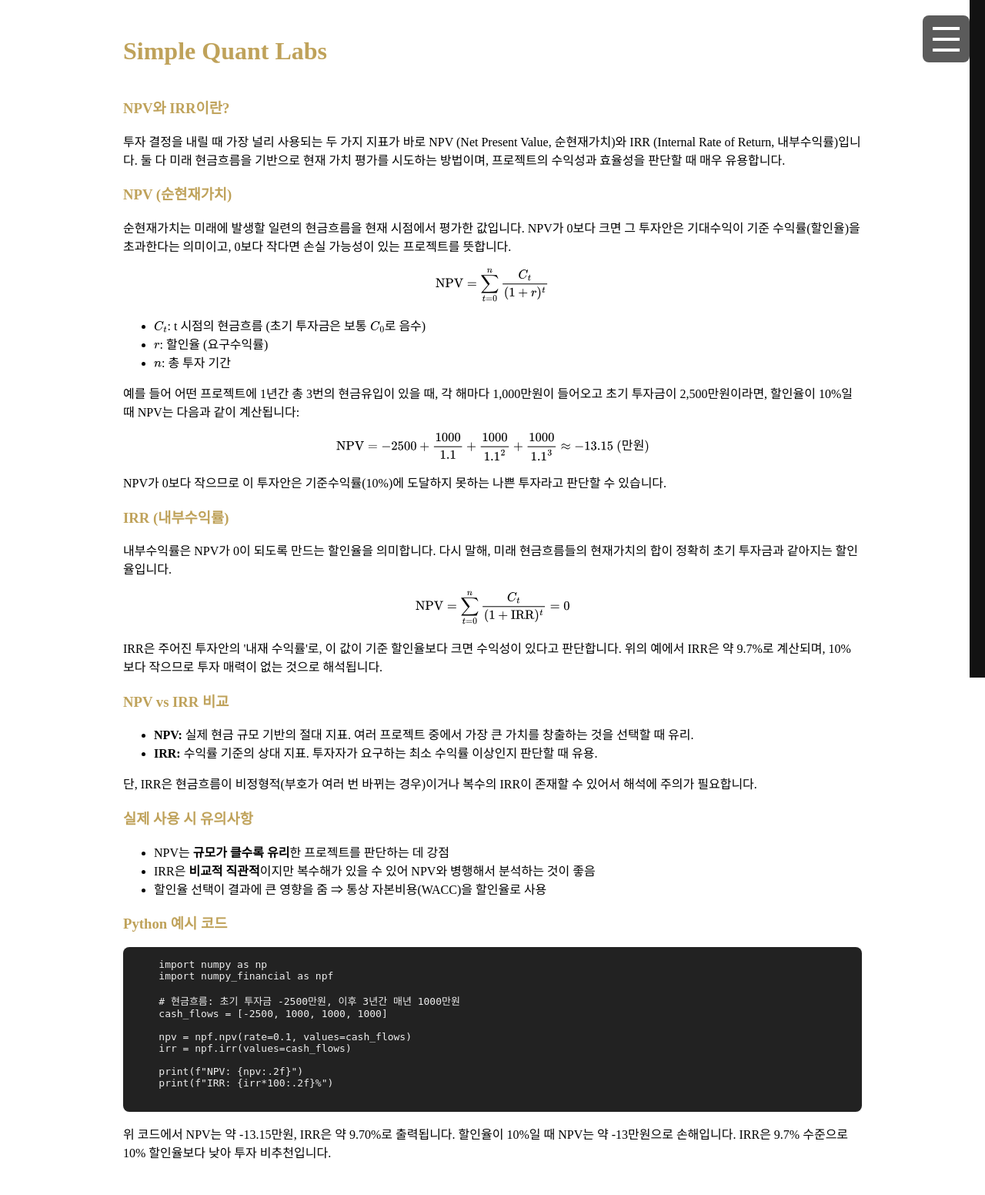
After one commit to puzzlecollector/LLMProphet, a Django app: page /portfolio/portfolio2/ in a window 1280 px wide. The commit adds this page. Shown: the whole page at 77% size. Run offline with Django 5.2, Linux system fonts and the light colour scheme.

Commit message:
added portfolio1, portfolio2

```diff
--- /dev/null
+++ b/analyzer/portfolio_views.py
@@ -0,0 +1,9 @@
+# views.py
+
+from django.shortcuts import render
+
+def portfolio1(request):
+    return render(request, "analyzer/portfolio1.html")
+
+def portfolio2(request):
+    return render(request, "analyzer/portfolio2.html")
--- a/config/urls.py
+++ b/config/urls.py
@@ -17,7 +17,7 @@ Including another URLconf
 from django.contrib import admin
 from django.urls import path, include
 from django.views.generic import RedirectView
-from analyzer import views, home_views, eth_views, sol_views, xrp_views, ada_views, xlm_views, sui_views, link_views, ondo_views, high_risk_crypto_views, timeseries_views
+from analyzer import views, home_views, eth_views, sol_views, xrp_views, ada_views, xlm_views, sui_views, link_views, ondo_views, high_risk_crypto_views, timeseries_views, portfolio_views
 
 urlpatterns = [
     path('', home_views.home_page, name="home"),
@@ -65,4 +65,8 @@ urlpatterns = [
     path("time-series/holts-linear/", timeseries_views.holts_linear, name="holts-linear"),
     path("time-series/holt-winters/", timeseries_views.holt_winters, name="holt-winters"),
     path("time-series/ets/", timeseries_views.ets, name="ets"),
+
+
+    path("portfolio/portfolio1/", portfolio_views.portfolio1, name="portfolio1"),
+    path("portfolio/portfolio2/", portfolio_views.portfolio2, name="portfolio2"),
 ]
--- /dev/null
+++ b/templates/analyzer/portfolio2.html
@@ -0,0 +1,114 @@
+{% extends 'base.html' %}
+{% load static %}
+{% block content %}
+
+<!-- ✅ MathJax for LaTeX -->
+<script>
+  window.MathJax = {
+    tex: {
+      inlineMath: [['$', '$'], ['\\(', '\\)']],
+      displayMath: [['$$', '$$'], ['\\[', '\\]']]
+    },
+    svg: { fontCache: 'global' }
+  };
+</script>
+<script async src="https://cdn.jsdelivr.net/npm/mathjax@3/es5/tex-svg.js"></script>
+
+<div class="container" style="max-width: 960px; margin: 0 auto; padding: 20px;">
+  <h1 style="margin-top: 20px; text-align: left;">
+    <a href="{% url 'home-page' %}" style="color: #bfa25a; text-decoration: none;">Simple Quant Labs</a>
+  </h1>
+
+  <div class="analysis-container" style="margin-top: 40px;">
+
+    <h3 style="color: #bfa25a;">NPV와 IRR이란?</h3>
+    <p style="color: black;">
+      투자 결정을 내릴 때 가장 널리 사용되는 두 가지 지표가 바로 NPV (Net Present Value, 순현재가치)와 IRR (Internal Rate of Return, 내부수익률)입니다. 둘 다 미래 현금흐름을 기반으로 현재 가치 평가를 시도하는 방법이며, 프로젝트의 수익성과 효율성을 판단할 때 매우 유용합니다.
+    </p>
+
+    <h3 style="color: #bfa25a;">NPV (순현재가치)</h3>
+    <p style="color: black;">
+      순현재가치는 미래에 발생할 일련의 현금흐름을 현재 시점에서 평가한 값입니다. NPV가 0보다 크면 그 투자안은 기대수익이 기준 수익률(할인율)을 초과한다는 의미이고, 0보다 작다면 손실 가능성이 있는 프로젝트를 뜻합니다.
+    </p>
+
+    <p style="color: black; text-align: center;">
+      $$
+      \text{NPV} = \sum_{t=0}^{n} \frac{C_t}{(1 + r)^t}
+      $$
+    </p>
+
+    <ul style="color: black;">
+      <li>$C_t$: t 시점의 현금흐름 (초기 투자금은 보통 $C_0$로 음수)</li>
+      <li>$r$: 할인율 (요구수익률)</li>
+      <li>$n$: 총 투자 기간</li>
+    </ul>
+
+    <p style="color: black;">
+      예를 들어 어떤 프로젝트에 1년간 총 3번의 현금유입이 있을 때, 각 해마다 1,000만원이 들어오고 초기 투자금이 2,500만원이라면, 할인율이 10%일 때 NPV는 다음과 같이 계산됩니다:
+    </p>
+
+    <p style="text-align: center; color: black;">
+      $$
+      \text{NPV} = -2500 + \frac{1000}{1.1} + \frac{1000}{1.1^2} + \frac{1000}{1.1^3} \approx -13.15\ (\text{만원})
+      $$
+    </p>
+
+    <p style="color: black;">
+      NPV가 0보다 작으므로 이 투자안은 기준수익률(10%)에 도달하지 못하는 나쁜 투자라고 판단할 수 있습니다.
+    </p>
+
+    <h3 style="color: #bfa25a;">IRR (내부수익률)</h3>
+    <p style="color: black;">
+      내부수익률은 NPV가 0이 되도록 만드는 할인율을 의미합니다. 다시 말해, 미래 현금흐름들의 현재가치의 합이 정확히 초기 투자금과 같아지는 할인율입니다.
+    </p>
+
+    <p style="color: black; text-align: center;">
+      $$
+      \text{NPV} = \sum_{t=0}^{n} \frac{C_t}{(1 + \text{IRR})^t} = 0
+      $$
+    </p>
+
+    <p style="color: black;">
+      IRR은 주어진 투자안의 '내재 수익률'로, 이 값이 기준 할인율보다 크면 수익성이 있다고 판단합니다. 위의 예에서 IRR은 약 9.7%로 계산되며, 10%보다 작으므로 투자 매력이 없는 것으로 해석됩니다.
+    </p>
+
+    <h3 style="color: #bfa25a;">NPV vs IRR 비교</h3>
+    <ul style="color: black;">
+      <li><strong>NPV:</strong> 실제 현금 규모 기반의 절대 지표. 여러 프로젝트 중에서 가장 큰 가치를 창출하는 것을 선택할 때 유리.</li>
+      <li><strong>IRR:</strong> 수익률 기준의 상대 지표. 투자자가 요구하는 최소 수익률 이상인지 판단할 때 유용.</li>
+    </ul>
+
+    <p style="color: black;">
+      단, IRR은 현금흐름이 비정형적(부호가 여러 번 바뀌는 경우)이거나 복수의 IRR이 존재할 수 있어서 해석에 주의가 필요합니다.
+    </p>
+
+    <h3 style="color: #bfa25a;">실제 사용 시 유의사항</h3>
+    <ul style="color: black;">
+      <li>NPV는 <strong>규모가 클수록 유리</strong>한 프로젝트를 판단하는 데 강점</li>
+      <li>IRR은 <strong>비교적 직관적</strong>이지만 복수해가 있을 수 있어 NPV와 병행해서 분석하는 것이 좋음</li>
+      <li>할인율 선택이 결과에 큰 영향을 줌 ⇒ 통상 자본비용(WACC)을 할인율로 사용</li>
+    </ul>
+
+    <h3 style="color: #bfa25a;">Python 예시 코드</h3>
+    <pre style="background:#222; color:#eee; padding:15px; border-radius:8px; overflow-x:auto;">
+    import numpy as np
+    import numpy_financial as npf
+
+    # 현금흐름: 초기 투자금 -2500만원, 이후 3년간 매년 1000만원
+    cash_flows = [-2500, 1000, 1000, 1000]
+
+    npv = npf.npv(rate=0.1, values=cash_flows)
+    irr = npf.irr(values=cash_flows)
+
+    print(f"NPV: {npv:.2f}")
+    print(f"IRR: {irr*100:.2f}%")
+    </pre>
+
+    <p style="color: black;">
+      위 코드에서 NPV는 약 -13.15만원, IRR은 약 9.70%로 출력됩니다. 할인율이 10%일 때 NPV는 약 -13만원으로 손해입니다. IRR은 9.7% 수준으로 10% 할인율보다 낮아 투자 비추천입니다.
+    </p>
+
+  </div>
+</div>
+
+{% endblock %}
--- a/templates/base.html
+++ b/templates/base.html
@@ -147,8 +147,8 @@
         <hr style="border-color: rgba(255, 255, 255, 0.2); margin: 15px 0;">
         <button class="crypto-toggle" onclick="togglePortfolioTheoryMenu()">Portfolio Theory ▼</button>
         <div id="portfolio-theory-submenu" class="crypto-submenu">
-            <a href="#">이자율과 시간 가치</a>
-            <a href="#">NPV와 IRR</a>
+            <a href="{% url 'portfolio1' %}">이자율과 시간 가치</a>
+            <a href="{% url 'portfolio2' %}">NPV와 IRR</a>
         </div>
         <hr style="border-color: rgba(255, 255, 255, 0.2); margin: 15px 0;">
         <button class="crypto-toggle" onclick="toggleCryptoMenu()">Our Crypto Portfolio ▼</button>
```
Also changed, not shown: templates/analyzer/portfolio1.html (added, +96 -0 lines), static/interest1.png (added).
